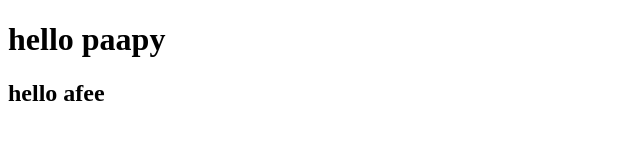
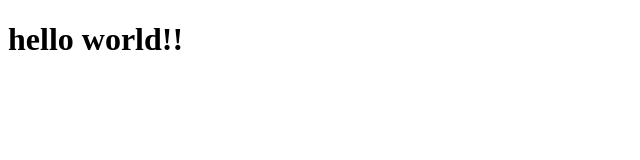
Before and after one commit to afeefas08/glowing-octo-spoon, a plain HTML site: page index.html in a window 1280 px wide. Shown: the whole page, without its empty margins (0-640 px from the left). Drawn offline with Linux system fonts and the light colour scheme.

Commit message:
remove line

```diff
--- a/index.html
+++ b/index.html
@@ -6,7 +6,6 @@
     <title>Document</title>
 </head>
 <body>
-    <h1>hello paapy</h1>
-    <h2>hello afee</h2>
+    <h1>hello world!!</h1>
 </body>
 </html>
```
